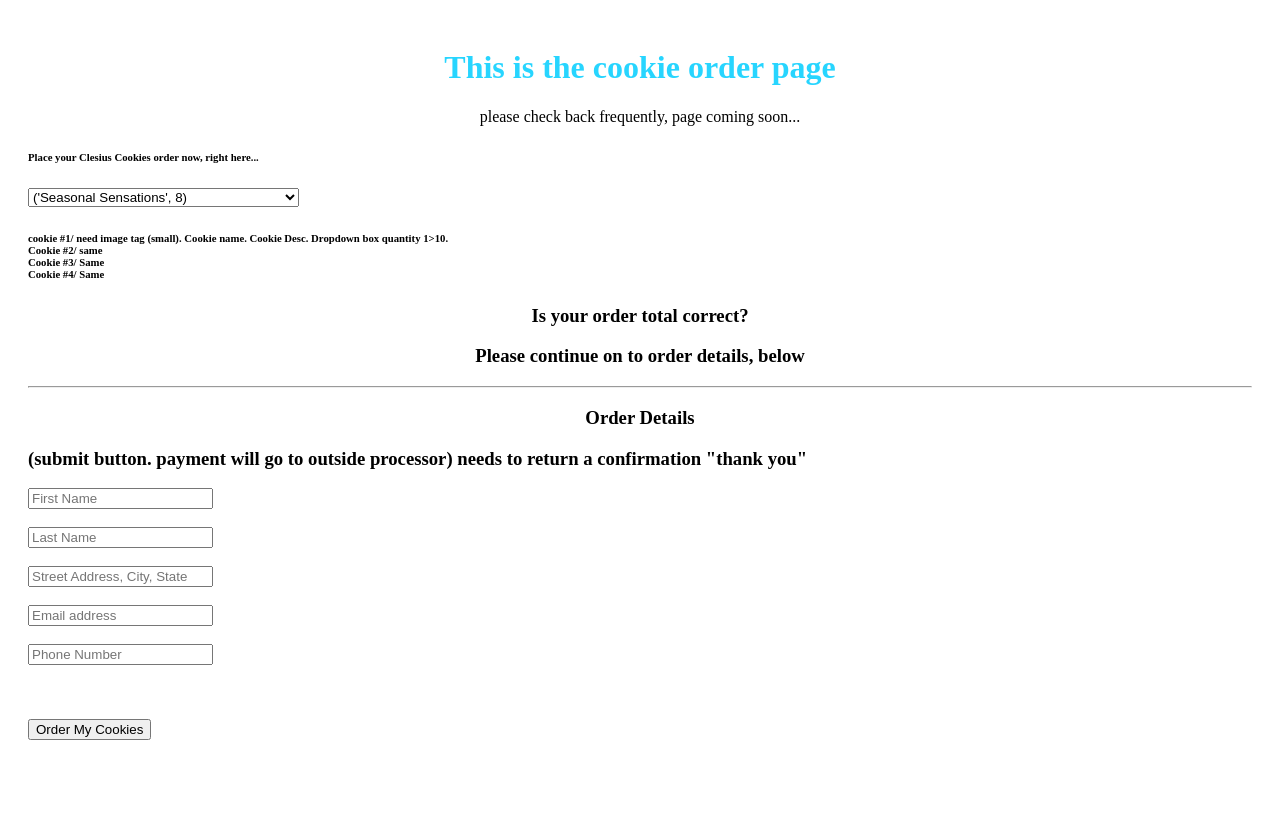
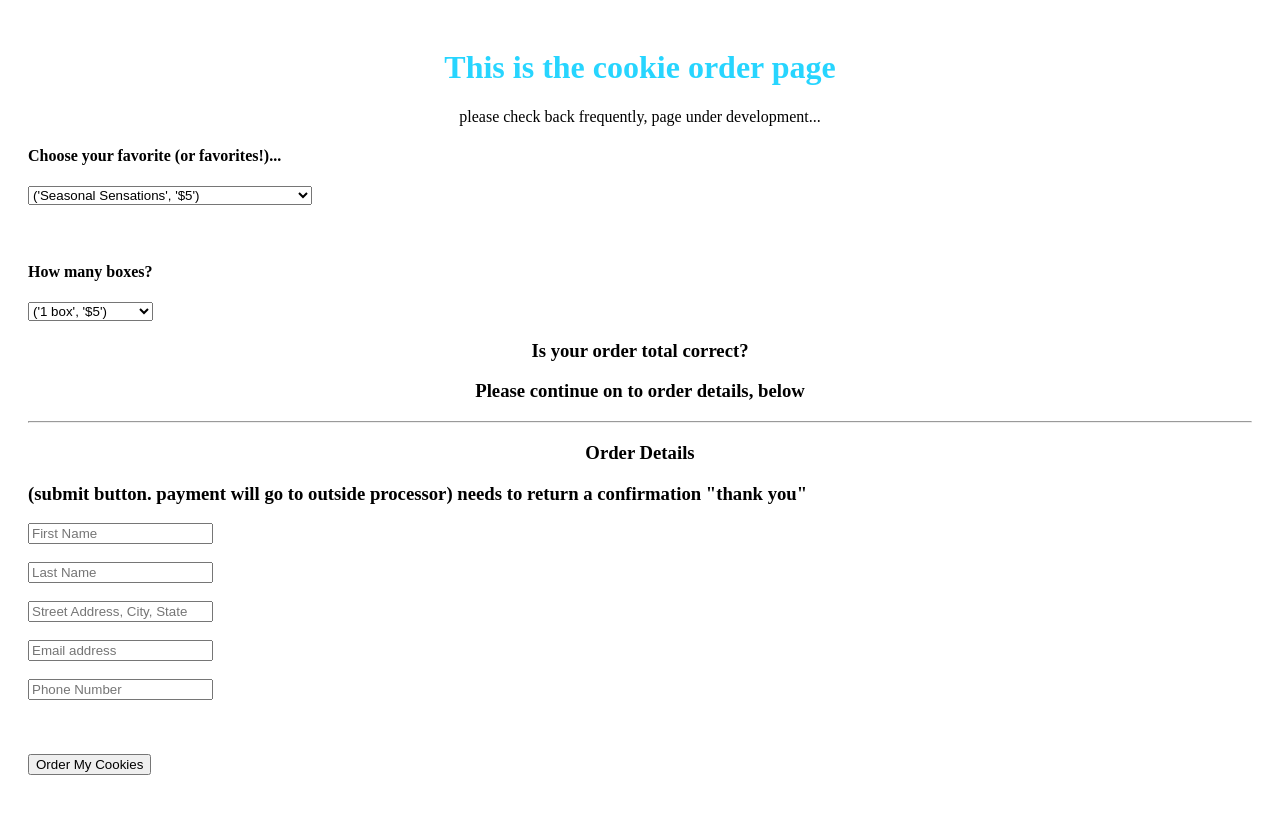
Before and after one commit to SonjaH2001/Midterm, a Flask app: page /order in a window 1280 px wide. Before the commit the page ends 740 px from the top, so only its background shows below. Run offline with Flask 2, Linux system fonts and the light colour scheme.

Commit message:
added quantity drop down.  need to grab cookie type and quantity to populate an order details list.

```diff
--- a/DB_manager.py
+++ b/DB_manager.py
@@ -18,8 +18,25 @@ def create_db(): #call when start up the server
     conn_man.close()
 def getAllCookies():
     return [
-        [101, "Seasonal Sensations", 8],
-         [205, "Suger Hill Gang", 8],
-        [307, "Chocolate Pinky Delights", 10],
-        [500, "Chocolate Chip Peanut Butter Dream", 7]
+        [101, "Seasonal Sensations", '$5'],
+         [205, "Suger Hill Gang", '$5'],
+        [307, "Chocolate Pinky Delights", '$5'],
+        [500, "Chocolate Chip Peanut Butter Dream", '$5']
     ]
+
+def getQuantity():
+    return [
+        [1, "1 box", '$5'],
+        [2, "2 boxes", "$10"],
+        [3, "3 boxes", "$15"],
+        [4, "4 boxes", "$20"],
+        [5, "5 boxes", "$25"],
+        [6, "6 boxes", "$30"],
+        [7, "7 boxes", "$35"],
+        [8, "8 boxes", "$40"],
+        [9, "9 boxes", "$45"],
+        [10, "10 boxes", "$50"]
+        ]
+
+def showOrderDetails():
+    return getQuantity() # for testing
--- a/Templates/order.html
+++ b/Templates/order.html
@@ -6,15 +6,13 @@
     <link rel="stylesheet" type="text/css" href="/static/style_sheet.css">
 </head>
 <h1>This is the cookie order page</h1>
-<p>please check back frequently, page coming soon...</p>
+<p>please check back frequently, page under development...</p>
 
-<!--todo--each cookie needs a small image and cookie description, pack size.-->
+
 <!--use a dropdown box for quantity validation (1-10).-->
 <!--display a running total.-->
 <!--change quantities.-->
 <!--delete an item entered.-->
-
-<!--todo--link to finalize order page,include payment and shipping.-->
 <!--send order confirmation when order is successful.-->
 
 <!--ideas-->
@@ -22,20 +20,32 @@
 <!--week 3 slide 34++-->
 <!--use canvas for dynamic graphics on order page??-->
 <!--week 4 #17??++-->
-<h6> Place your Clesius Cookies order now, right here...</h6>
-
-    <form method="POST" action="/save_order" > <!--<h1 class="">Sprint Races</h1>-->
+<h4> Choose your favorite (or favorites!)...</h4>
+{#inspired by Kayla's race program#}
+    <form method="POST" action="/order" >
     <select name='cookie_type'>
     {% for cookie in cookies %}
     <option value="{{ cookie[0] }}">{{ cookie[1],cookie[2]}}</option>
     {%  endfor %}
     </select>
-<h6>
-    cookie #1/ need image tag (small). Cookie name. Cookie Desc.  Dropdown box quantity 1>10.<br>
-    Cookie #2/ same<br>
-    Cookie #3/ Same<br>
-    Cookie #4/ Same<br>
-</h6>
+    </form>
+<br><br>
+
+<h4> How many boxes? </h4>
+    <form method="POST" action="/save_order" >
+    <select name='order_quantity'>
+    {% for num in order_quantity %}
+    <option value="{{ num[0] }}">{{ num[1], num[2]}}</option>
+    {%  endfor %}
+    </select>
+    </form>
+
+{#<h6>#}
+{#    cookie #1/ <br>#}
+{#    Cookie #2/ <br>#}
+{#    Cookie #3/ <br>#}
+{#    Cookie #4/ <br>#}
+{#</h6>#}
 
 <h3>
     <p>Is your order total correct?</p>
--- a/app.py
+++ b/app.py
@@ -16,7 +16,8 @@ def about():
 @app.route('/order')
 def order():
     cookies = DB_manager.getAllCookies()
-    return render_template('order.html', cookies=cookies)
+    order_quantity = DB_manager.getQuantity()
+    return render_template('order.html', cookies=cookies, order_quantity=order_quantity)
 
 @app.route('/save_order')
 def save_order():
```
